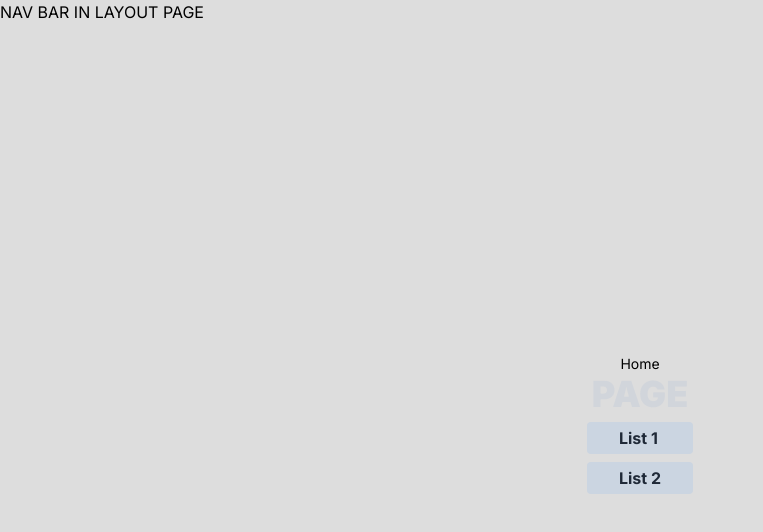
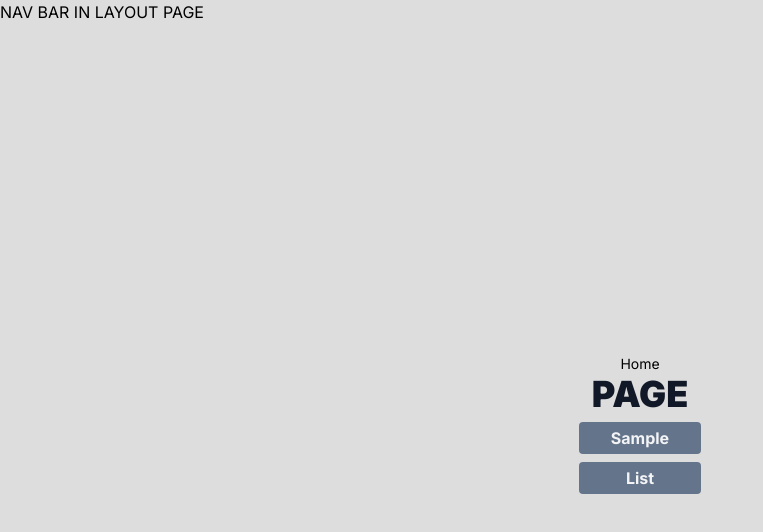
Before and after one commit to zsphinxyz/next01, a Next.js app: page / in a window 1280 px wide. Shown: the top 532 px of the page, without its empty margins (0-763 px from the left). Built offline with nearby package versions, Linux system fonts and the light colour scheme.

Commit message:
minor update

```diff
--- a/app/page.tsx
+++ b/app/page.tsx
@@ -4,10 +4,10 @@ export default function Home() {
   return (
     <main className="flex min-w-screen min-h-screen items-center justify-center flex-col">
      <p className='text-sm'>Home</p>
-    <span className="text-4xl font-black text-gray-300">PAGE</span>
+    <span className="text-4xl font-black text-gray-900">PAGE</span>
     <div className="flex flex-col">
-      <Link href="/list" className ="px-8 py-1 bg-slate-300 text-gray-800 font-bold hover:bg-slate-200 rounded mt-2 transition">List 1</Link>
-      <Link href="/att" className ="px-8 py-1 bg-slate-300 text-gray-800 font-bold hover:bg-slate-200 rounded mt-2 transition">List 2</Link>
+      <Link href="/list" className ="px-8 py-1 bg-slate-500 text-gray-100 text-center font-bold hover:bg-slate-600 rounded mt-2 transition">Sample</Link>
+      <Link href="/att" className ="px-8 py-1 bg-slate-500 text-gray-100 text-center font-bold hover:bg-slate-600 rounded mt-2 transition">List</Link>
     </div>
     </main>
   )
--- a/pages/att/index.tsx
+++ b/pages/att/index.tsx
@@ -137,14 +137,14 @@ export default function Att() {
 			<input
 				placeholder='Search'
 				onChange={(e)=>setSearch(e.target.value)}
-				className="text-black outline-none pl-2 py-1 bg-slate-300"
+				className="text-black outline-none pl-2 py-1 bg-slate-300 focus:bg-slate-400"
 				value={search}
 			/>
 
 			<ReactToPrint
 				trigger = {
 					() => (
-						<button className=' ml-2 bg-slate-300 h-[32px] '>
+						<button className='ml-2 bg-slate-300 h-[32px] hover:bg-slate-400 transition '>
 							<AiFillPrinter className='w-full text-xl px-2'/>
 						</button>
 						)}
@@ -153,7 +153,7 @@ export default function Att() {
 						pageStyle="print"
 			/>
 
-			</div> {/* bottwm control row ends */}
+			</div> {/* bottom control row ends */}
 
 		</div>	{/* end of table contol */}
 
@@ -162,8 +162,6 @@ export default function Att() {
 				<TiInfoLargeOutline className='inline text-xl border border-black rounded-full mr-2'/>
 				Year: {year} | &nbsp;
 				{room.length} Rooms | &nbsp;
-				{cols} Columns |  &nbsp;
-				{colRef.length} array
 			</p>
 		</div> {/* End Info bar */}
 
@@ -226,7 +224,8 @@ export default function Att() {
 									</>
 								)}
 							</tr>
-			)})
+						)
+					})
 		 }
 
 
```
